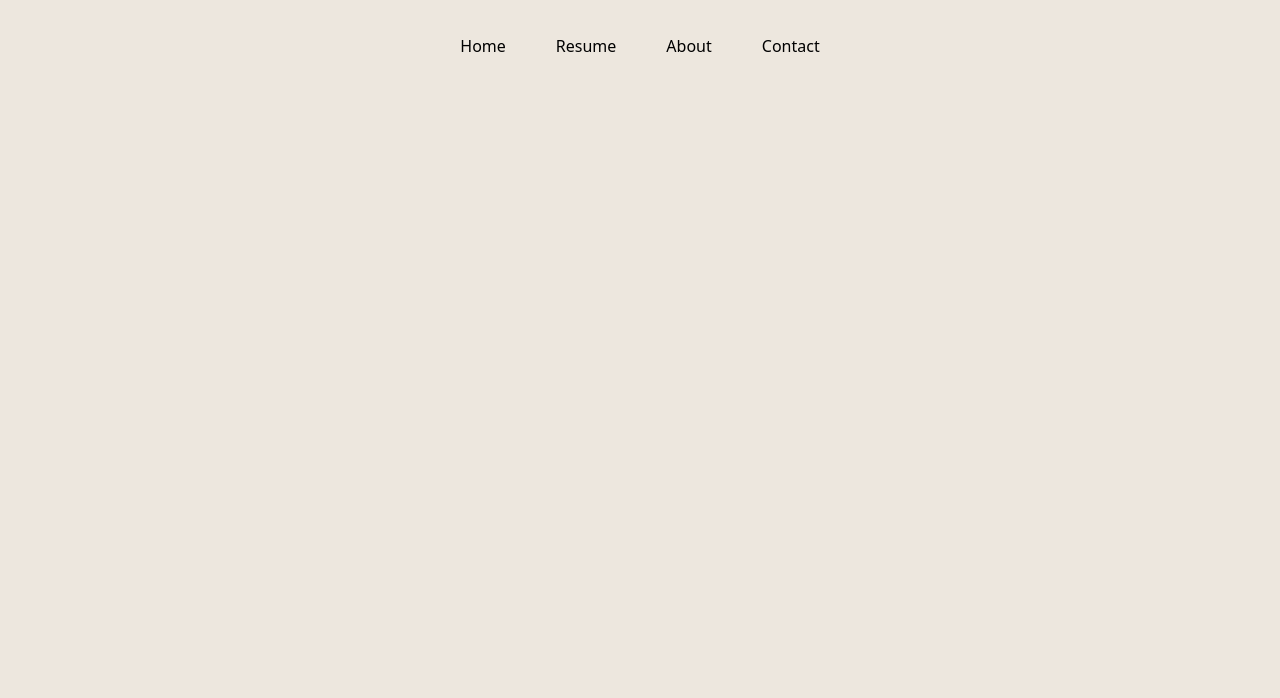
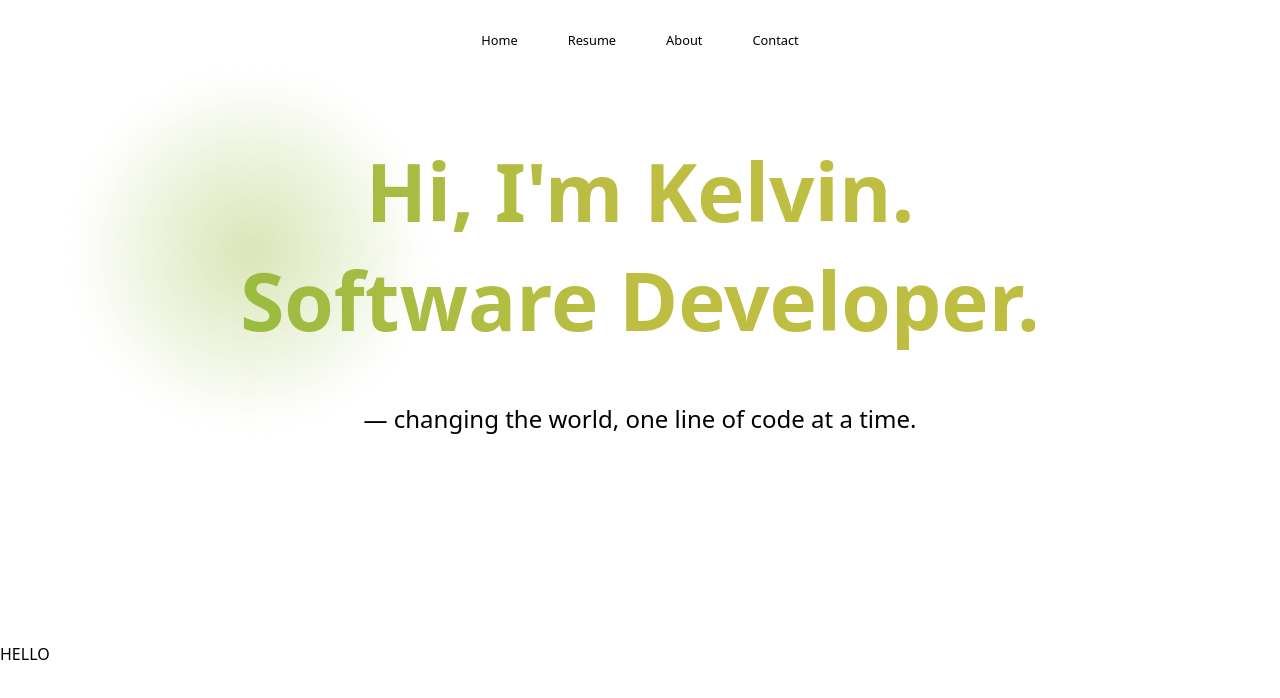
Before and after one commit to kyiCS/vite-portfolio, a React (Vite) app: page / in a window 1280 px wide. Shown: the top 698 px of the page. Built offline with nearby package versions, Linux system fonts and the light colour scheme.

Commit message:
color pallette, navbar, hero section, gradient background

```diff
--- a/src/App.jsx
+++ b/src/App.jsx
@@ -1,10 +1,16 @@
 import styles from './App.module.css';
+import { Hero } from './components/Hero/Hero';
 import { Navbar } from './components/Navbar/Navbar';
+import { GradientBackground } from './components/GradientBackground/GradientBackground';
 
 function App() {
   return (
     <div className={styles.App}>
+      <GradientBackground />
       <Navbar />
+      <Hero />
+
+      HELLO
     </div>
   )
 }
--- a/src/App.module.css
+++ b/src/App.module.css
@@ -1,8 +1,8 @@
 @import "./vars.css";
 
 .App {
-    background-color: var(--color-bg);
     width: 100%;
     height: 10vh;
     min-height: 3000px;
+    overflow-x: hidden;
 }
--- /dev/null
+++ b/src/components/GradientBackground/GradientBackground.jsx
@@ -0,0 +1,15 @@
+import React from 'react'
+import styles from './GradientBackground.module.css'
+
+export const GradientBackground = () => {
+  return (
+    <section className={styles.gradientBackground}>
+        <div className={styles.gradientContainer}>
+
+            <div className={styles.g1}></div>
+
+
+        </div>
+    </section>
+  )
+}
--- /dev/null
+++ b/src/components/GradientBackground/GradientBackground.module.css
@@ -0,0 +1,34 @@
+@import '../../vars.css';
+
+.gradientBackground {
+    position: absolute;
+    left: 0;
+    top: 0;
+    right: 0;
+
+    overflow: hidden;
+    z-index: -1;
+    width: 100%;
+    height: 100vh;
+}
+
+.gradientContainer {
+    filter: url(#goo) blur(10px);
+    width: 100%;
+    height: 100%;
+
+}
+
+.g1 {
+    position: absolute;
+    background: radial-gradient(ellipse at center, rgba(var(--color-gradient-1), 0.8) 0, rgba(var(--color-gradient-2), 0) 50%) no-repeat;
+    mix-blend-mode: hard-light;
+
+    width: 500px;
+    height: 500px;
+    top: 0;
+    left: 0;
+
+    opacity: 1;
+
+}
--- a/src/components/Hero/Hero.jsx
+++ b/src/components/Hero/Hero.jsx
@@ -1,14 +1,16 @@
 import React from "react";
+import styles from "./Hero.module.css";
 
-function Hero() {
-  return (
-    <section>
-      <div>
-        <h1>Hi, I'm Kelvin</h1>
-        <h1></h1>
+export const Hero = () => {
+    return (
+    <section className={styles.container}>
+      <div className={styles.title}>
+        <h1>Hi, I'm Kelvin.</h1>
+        <h1>Software Developer.</h1>
+      </div>
+      <div className={styles.subTitle}>
+        <p>— changing the world, one line of code at a time.</p>
       </div>
     </section>
   );
 }
-
-export default Hero;
--- a/src/components/Hero/Hero.module.css
+++ b/src/components/Hero/Hero.module.css
@@ -0,0 +1,34 @@
+@import "../../vars.css";
+
+.container {
+    text-align: center;
+    margin: 0;
+    padding: 8.5rem 0 13rem 0;
+    z-index: 3;
+}
+
+.title {
+    display: flex;
+    flex-direction: column;
+    justify-content: center;
+    position: relative;
+
+    margin: 0;
+    padding: 0 0 3rem 0;
+
+}
+
+.title h1 {
+    font-size: var(--title-text-size);
+
+    background: linear-gradient(90deg, var(--color-accent-medium-3), var(--color-accent-medium) 50%);
+
+    -webkit-background-clip: text;
+    background-clip: text;
+    -webkit-text-fill-color: transparent;
+    line-height: normal
+}
+
+.subTitle {
+    font-size: var(--sub-text-size);
+}
--- a/src/components/Navbar/Navbar.module.css
+++ b/src/components/Navbar/Navbar.module.css
@@ -21,10 +21,13 @@
   display: flex;
   list-style-type: none;
   margin: 0;
-  padding: .75rem;
-  color: black;
+  padding: .4rem;
 
   border-radius: 50px;
+  border-style: solid;
+  border-width: 0.1px;
+  border-color: transparent;
+
   transition: all .2s linear;
 }
 
@@ -38,14 +41,17 @@
 .menuItems a {
 
   text-decoration: none;
-  color: var(--color-text-secondary);
-  font-size: var(--sub-text-size);
+  color: var(--color-text-primary);
+  font-size: var(--content-text-size-small);
   margin: 0 5px;
-  padding: .2rem 1.25rem .5rem;
+  padding: .2rem 1.25rem .3rem;
 
 }
 
 .blur {
   background-color: var(--color-backdrop);
-  backdrop-filter: blur(20px) saturate(1.7);
+  backdrop-filter: blur(14px) saturate(3.4);
+
+  border-color: var(--color-border);
+
 }
--- a/src/vars.css
+++ b/src/vars.css
@@ -1,19 +1,35 @@
 :root {
     /* colors */
-    --color-bg: hsla(36, 31%, 90%, 1);;
+    --color-bg: white;
 
-    --color-text-primary: black;
-    --color-text-secondary: black;
+    --color-text-primary: rgb(0, 0, 0);
+    --color-text-secondary: rgb(0, 0, 0);
 
-    --primary-color: rgb(171, 171, 255);
-    --secondary-color: light rgb(113, 113, 113);
+    --color-accent-light: rgb(250,251,228);
+    --color-accent-light-2: rgb(207,223,163);
 
-    --color-backdrop: hsla(45, 17%, 95%, .8);
+    --color-accent-medium: rgb(190,190,67);
+    --color-accent-medium-2: rgb(138,177,68);
+    --color-accent-medium-3: rgb(134,185,64);
+
+
+    --color-accent-dark: rgb(40,65,33);
+    --color-accent-dark-2: rgb(36,112,48);
+
+    --color-backdrop: rgba(254, 255, 252, 0.7);
+    --color-border: rgba(228, 228, 228, 0.5);
+
+    --color-gradient-1: 207,223,163;
+    --color-gradient-2: 138,177,68;
+
 
     /* fonts */
     --font-family: 'Roboto', sans-serif;
 
-    --title-text-size: 2.5rem;
-    --sub-text-size: 1rem;
+    --title-text-size: 5rem;
+    --sub-text-size: 1.5rem;
+    --content-text-size: 1rem;
+    --content-text-size-small: .8rem;
+
 
 }
```
